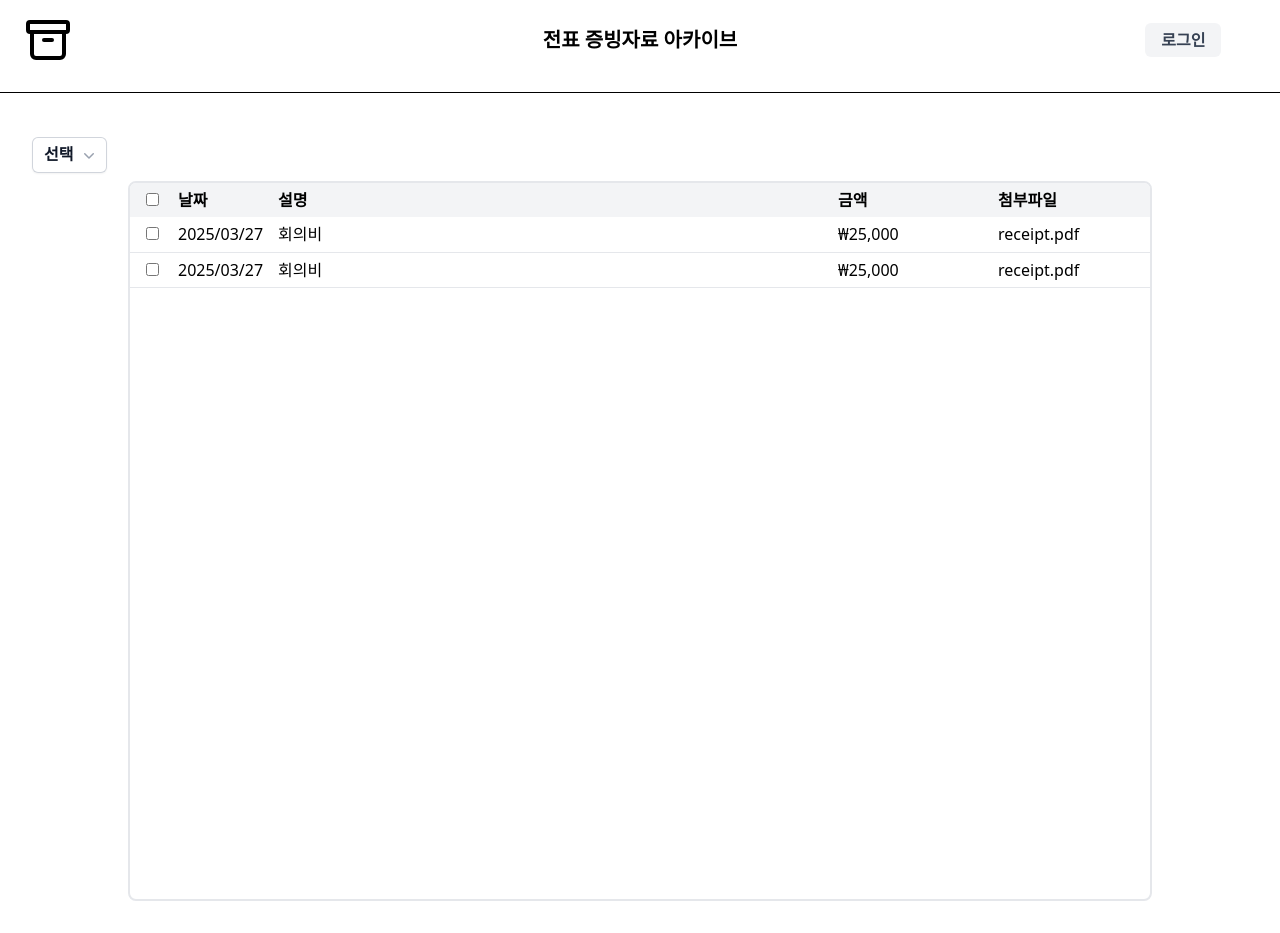
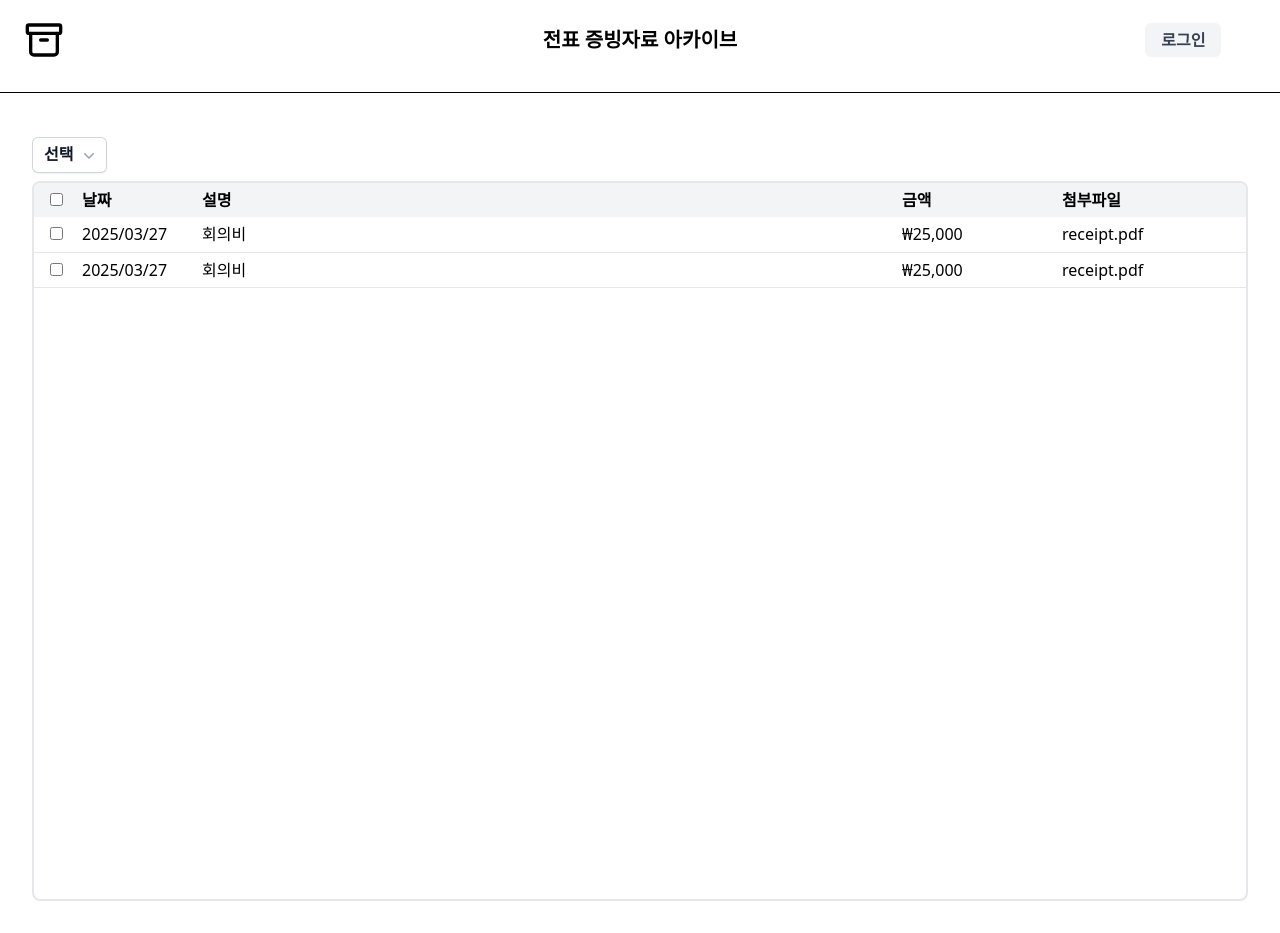
Before and after one commit to tttuer/dup, a FastAPI app: template templates/test.html in a window 1280 px wide. Run offline with FastAPI, Linux system fonts and the light colour scheme; the template is opened without the code that fills it, so the values that code supplies are empty; style sheets or scripts are compiled from the project's sources; parts of the project's set-up code (start-up, migrations or seed data) failed here and were passed over.

Commit message:
align dropdown and table

```diff
--- a/templates/test.html
+++ b/templates/test.html
@@ -10,7 +10,7 @@
 <header>
     <div class="grid h-20 grid-cols-6 grid-rows-1 gap-6 content-center">
         <div class="col-span-1 content-center">
-            <svg xmlns="http://www.w3.org/2000/svg" width="48" height="48" viewBox="0 0 24 24" fill="none"
+            <svg xmlns="http://www.w3.org/2000/svg" width="40" height="40" viewBox="0 0 24 24" fill="none"
                  stroke="currentColor" stroke-width="2" stroke-linecap="round" stroke-linejoin="round"
                  class="lucide lucide-archive shrink-0 ml-6">
                 <rect width="20" height="5" x="2" y="3" rx="1"/>
@@ -82,8 +82,10 @@
         </div>
 
     </div>
-    <div class="w-full max-w-5xl mx-auto h-[calc(100vh-80px)] flex flex-col bg-white rounded-lg overflow-hidden outline outline-white/5 dark:bg-gray-950/50 border-2 border-gray-200 dark:border-gray-700">
+
+    <div class="w-full mx-auto h-[calc(100vh-80px)] flex flex-col bg-white rounded-lg overflow-hidden outline outline-white/5 dark:bg-gray-950/50 border-2 border-gray-200 dark:border-gray-700">
         <!-- 고정 헤더 테이블 -->
+
         <div>
             <table class="w-full table-fixed">
                 <thead class="bg-gray-100 dark:bg-gray-700">
@@ -91,10 +93,10 @@
                     <th class="w-5 text-left px-4 py-2">
                         <input type="checkbox" id="check-all"/>
                     </th>
-                    <th class="w-25 text-left px-4 py-2">날짜</th>
-                    <th class="w-140 text-left px-4 py-2">설명</th>
+                    <th class="w-30 text-left px-4 py-2">날짜</th>
+                    <th class="w-auto text-left px-4 py-2">설명</th>
                     <th class="w-40 text-left px-4 py-2">금액</th>
-                    <th class="w-auto text-left px-4 py-2">첨부파일</th>
+                    <th class="w-50 text-left px-4 py-2">첨부파일</th>
                 </tr>
                 </thead>
             </table>
@@ -107,17 +109,17 @@
                 <!-- 반복 행 예시 -->
                 <tr class="border-b border-gray-200 dark:border-gray-700">
                     <td class="w-5 px-4 py-2"><input type="checkbox" class="row-check"/></td>
-                    <td class="w-25 px-4 py-2">2025/03/27</td>
-                    <td class="w-140 px-4 py-2">회의비</td>
+                    <td class="w-30 px-4 py-2">2025/03/27</td>
+                    <td class="w-auto px-4 py-2">회의비</td>
                     <td class="w-40 px-4 py-2">₩25,000</td>
-                    <td class="w-auto px-4 py-2">receipt.pdf</td>
+                    <td class="w-50 px-4 py-2">receipt.pdf</td>
                 </tr>
                 <tr class="border-b border-gray-200 dark:border-gray-700">
                     <td class="w-5 px-4 py-2"><input type="checkbox" class="row-check"/></td>
-                    <td class="w-25 px-4 py-2">2025/03/27</td>
-                    <td class="w-140 px-4 py-2">회의비</td>
+                    <td class="w-30 px-4 py-2">2025/03/27</td>
+                    <td class="w-auto px-4 py-2">회의비</td>
                     <td class="w-40 px-4 py-2">₩25,000</td>
-                    <td class="w-auto px-4 py-2">receipt.pdf</td>
+                    <td class="w-50 px-4 py-2">receipt.pdf</td>
                 </tr>
                 <!-- 더 많은 행들 -->
                 </tbody>
```
